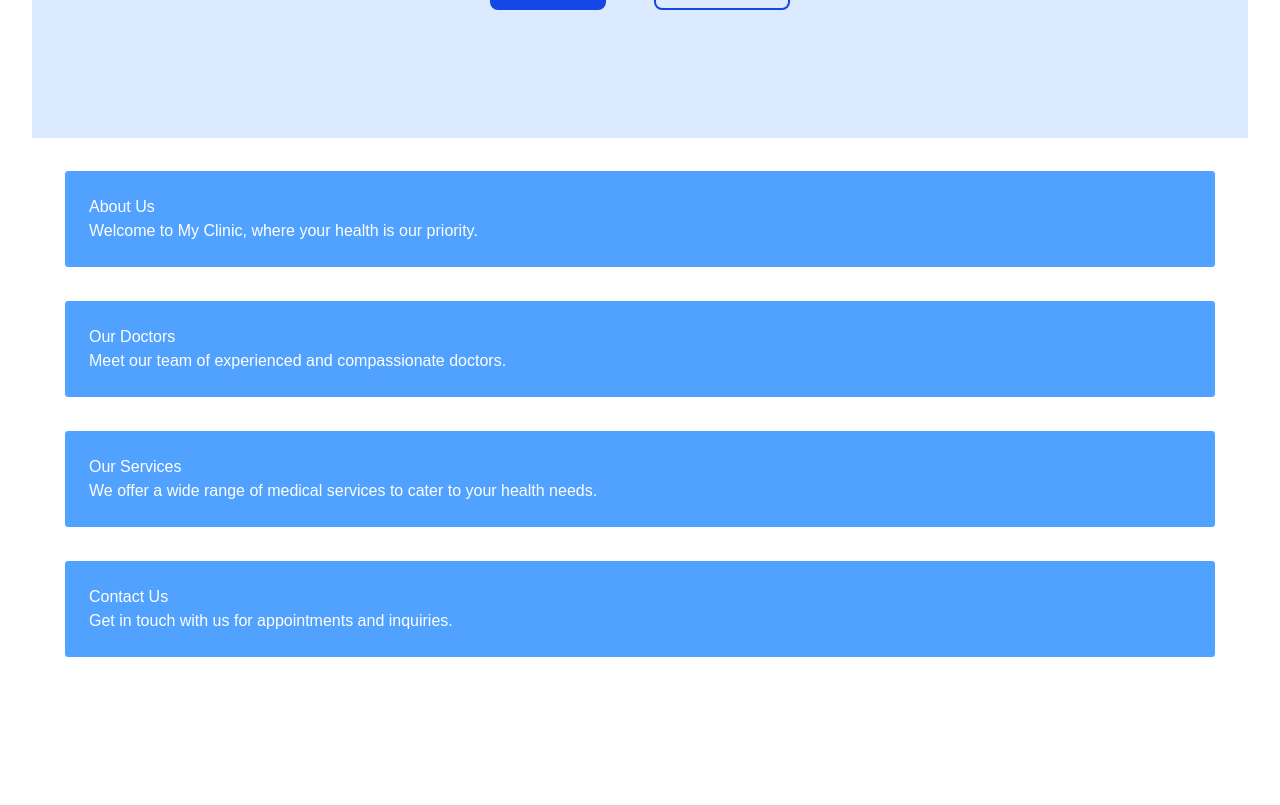
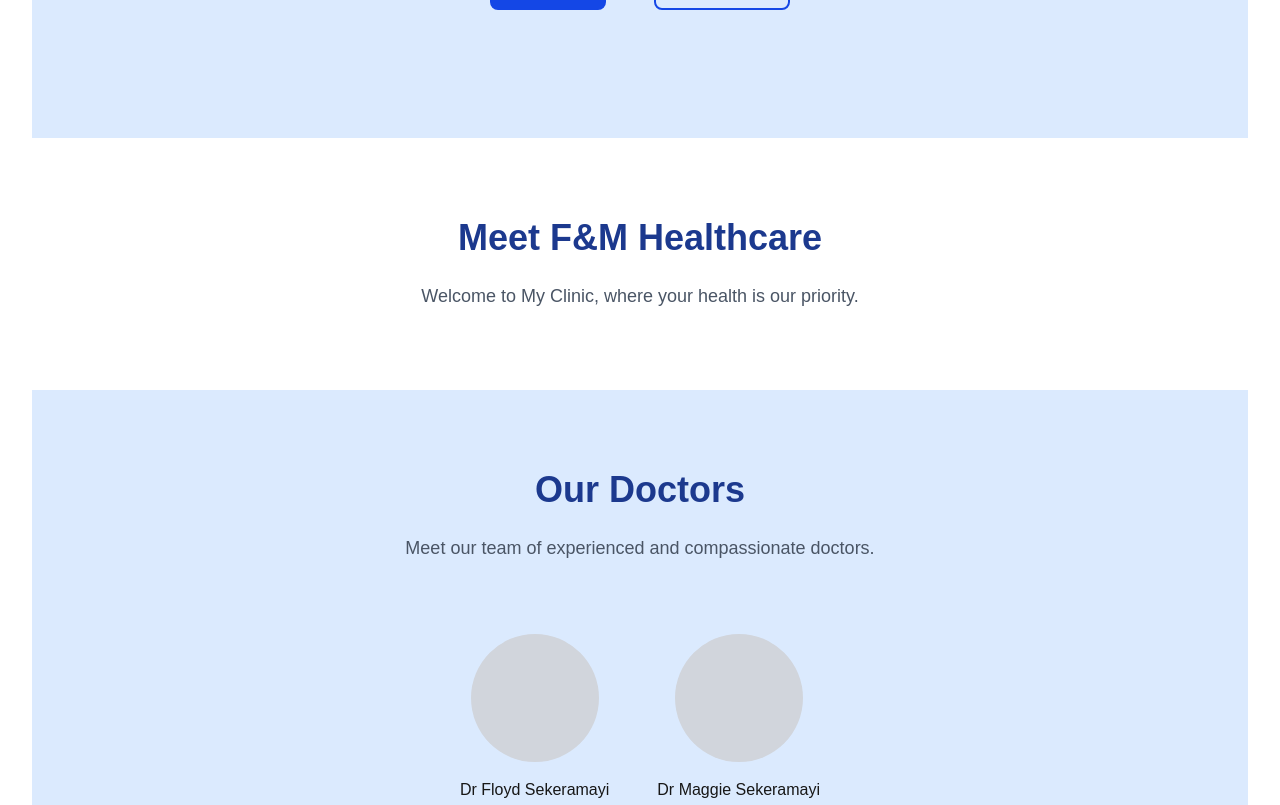
Before and after one commit to Panashedione211/clinic-website, a Next.js app: page / in a window 1280 px wide. Shown: the part 375-1180 px from the top of the page. Before the commit the page ends 1065 px from the top, so only its background shows below. Built offline with nearby package versions, Linux system fonts and the light colour scheme.

Commit message:
added doctor place holder, along with the docters names

```diff
--- a/app/page.tsx
+++ b/app/page.tsx
@@ -1,13 +1,16 @@
 export default function Home() {
   return (
+    // Full-width page wrapper
     <div className="w-full">
       <div className="m-8">
         <div>
+          {/* ── Navbar ── */}
           <header className="border-b w-full">
             <div className="w-full px-10 py-5 flex items-center justify-between">
-              {/* Left */}
+              {/* Brand logo / name on the left */}
               <div className="text-2xl font-bold">F&M Healthcare</div>
-              {/* Right */}
+
+              {/* Navigation links on the right */}
               <nav className="flex gap-3">
                 <a
                   className="text-grey-600 text-2xl hover:text-blue-700 "
@@ -33,9 +36,11 @@ export default function Home() {
               </nav>
             </div>
           </header>
+
+          {/* ── Hero Section ── */}
           <div className="w-full ">
-            {/* Hero Section updated */}
             <section id="top-hero">
+              {/* Blue banner with headline and CTA buttons */}
               <div className="py-28 px-6 w-full bg-blue-100 text-blue-900 font-bold text-center  ">
                 <h2 className="text-5xl"> Primary care you can trust </h2>
                 <div className="mt-4 text-sm font-normal">
@@ -44,13 +49,17 @@ export default function Home() {
                     services.
                   </p>
                 </div>
+
+                {/* Call-to-action buttons */}
                 <div className="flex gap-12 text-center justify-center mt-6 mb-4">
+                  {/* Calls the clinic phone number */}
                   <a
                     className="px-6 py-4 bg-blue-700 text-white rounded-lg font-semibold hover:bg-blue-800"
                     href="tel:2068059044"
                   >
                     Call Now
                   </a>
+                  {/* Scrolls down to the contact section */}
                   <a
                     className="px-6 py-4 border-2 border-blue-700 text-blue-700 rounded-lg font-semibold hover:bg-blue-50"
                     href="#contact"
@@ -62,22 +71,55 @@ export default function Home() {
             </section>
           </div>
 
-          <div className="m-8">
+          {/* ── About Section ── */}
+          <div className="w-full">
             <section id="about">
-              <div className="p-6 border rounded bg-blue-400 text-white">
-                <h2>About Us</h2>
-                <p>Welcome to My Clinic, where your health is our priority.</p>
+              <div className="w-full py-20 px-16 bg-white text-center">
+                <h2 className="text-4xl font-bold text-blue-900 mb-6">
+                  Meet F&M Healthcare
+                </h2>
+                <p className="text-lg text-gray-600 max-w-2xl mx-auto">
+                  Welcome to My Clinic, where your health is our priority.
+                </p>
               </div>
             </section>
           </div>
-          <div className="m-8">
+
+          {/* ── Doctors Section ── */}
+          <div className="w-full">
             <section id="doctors">
-              <div className="p-6 border rounded bg-blue-400 text-white">
-                <h2> Our Doctors</h2>
-                <p> Meet our team of experienced and compassionate doctors.</p>
+              <div className="w-full py-20 px-16 bg-blue-100 text-center">
+                <h2 className="text-4xl font-bold text-blue-900 mb-6">
+                  Our Doctors
+                </h2>
+                <p className=" text-lg text-gray-600 max-w-2xl left- mx-auto">
+                  Meet our team of experienced and compassionate doctors.
+                </p>
+
+                {/* Doctor card — avatar placeholder + name */}
+                <div className="flex gap-12 justify-center mt-12">
+                  <div className="flex flex-col items-center">
+                    <div
+                      className="w-32 h-32 rounded-full
+                  bg-gray-300 mt-6 mb-4"
+                    ></div>
+
+                    <p className="">Dr Floyd Sekeramayi</p>
+                  </div>
+
+                  <div className="flex flex-col items-center">
+                    <div
+                      className="w-32 h-32 rounded-full
+                  bg-gray-300 mt-6 mb-4"
+                    ></div>
+                    <p className="">Dr Maggie Sekeramayi</p>
+                  </div>
+                </div>
               </div>
             </section>
           </div>
+
+          {/* ── Services Section ── */}
           <div className="m-8">
             <section id="services">
               <div className="p-6 border rounded bg-blue-400 text-white">
@@ -89,6 +131,8 @@ export default function Home() {
               </div>
             </section>
           </div>
+
+          {/* ── Contact Section ── */}
           <div className="m-8">
             <section id="contact">
               <div className="p-6 border rounded bg-blue-400 text-white">
```
